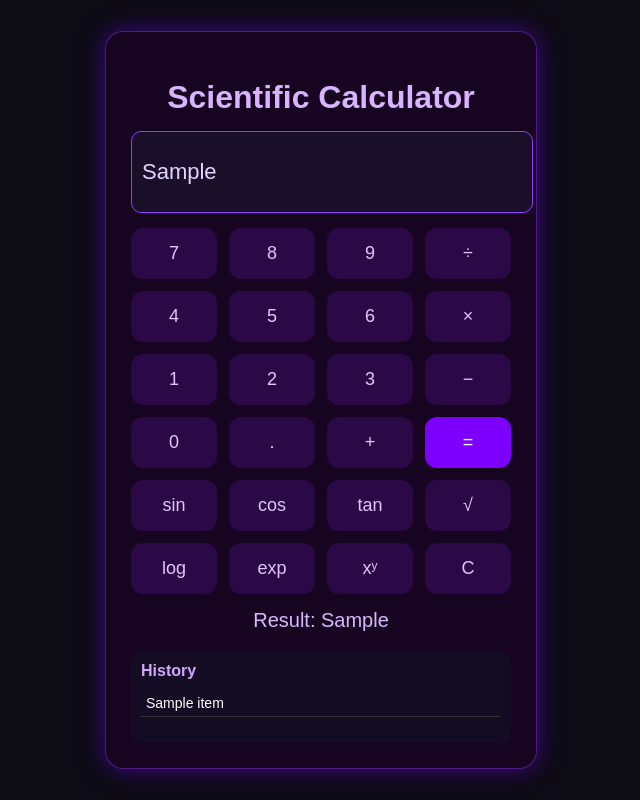
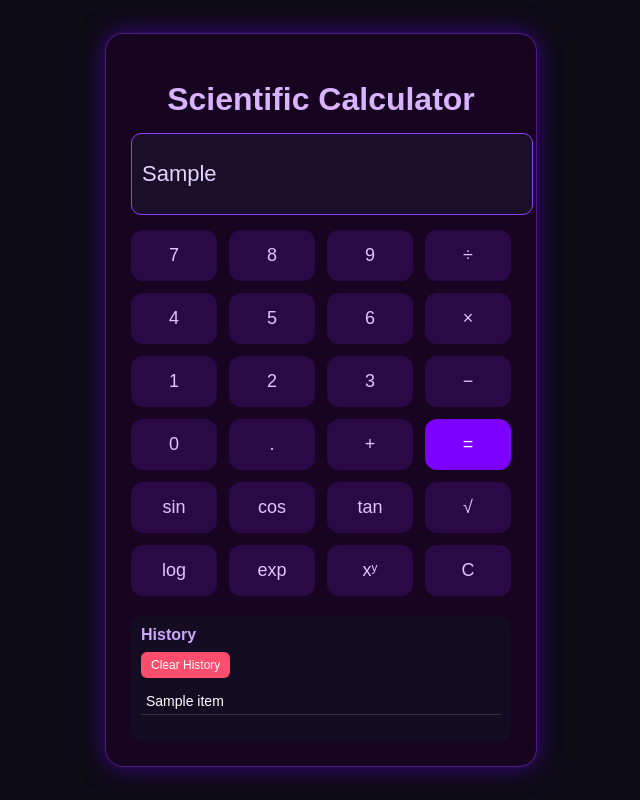
Before and after one commit to Austind16/Flask-Calculator, a Flask app: template Calc/templates/index.html in a window 1280 px wide. Shown: the whole page, without its empty margins (319-959 px from the left). Run offline with Flask 3, Linux system fonts and the light colour scheme; the template is opened without the code that fills it: most values are stand-ins (such as "Sample title", 1, 10 or a date in 2020).

Commit message:
Calculator Updated

```diff
--- a/Calc/app.py
+++ b/Calc/app.py
@@ -27,22 +27,22 @@ def calculator():
                 num = float(num1)
 
                 if operation == "sin":
-                    result = math.sin(math.radians(num))
+                    result = round(math.sin(math.radians(num)), 4)
                     history.append(f"sin({num}) = {result}")
                 elif operation == "cos":
-                    result = math.cos(math.radians(num))
+                    result = round(math.cos(math.radians(num)), 4)
                     history.append(f"cos({num}) = {result}")
                 elif operation == "tan":
-                    result = math.tan(math.radians(num))
+                    result = round(math.tan(math.radians(num)), 4)
                     history.append(f"tan({num}) = {result}")
                 elif operation == "sqrt":
-                    result = "Error: negative root" if num < 0 else math.sqrt(num)
+                    result = "Error: negative root" if num < 0 else round(math.sqrt(num), 4)
                     history.append(f"sqrt({num}) = {result}")
                 elif operation == "log":
-                    result = "Error: log undefined for ≤ 0" if num <= 0 else math.log10(num)
+                    result = "Error: log undefined for ≤ 0" if num <= 0 else round(math.log10(num), 4)
                     history.append(f"log({num}) = {result}")
                 elif operation == "exp":
-                    result = math.exp(num)
+                    result = round(math.exp(num), 4)
                     history.append(f"exp({num}) = {result}")
 
         # ------------------------------
@@ -65,14 +65,19 @@ def calculator():
                     result = num1 * num2
                     history.append(f"{num1} * {num2} = {result}")
                 elif operation in ["/", "div"]:
-                    result = "Error: cannot divide by 0" if num2 == 0 else num1 / num2
+                    result = "Error: cannot divide by 0" if num2 == 0 else round(num1 / num2, 4)
                     history.append(f"{num1} / {num2} = {result}")
                 elif operation in ["^", "pow"]:
-                    result = num1 ** num2
+                    result = round(num1 ** num2, 4)
                     history.append(f"{num1} ^ {num2} = {result}")
 
     return render_template("index.html", input_value=result, history=history)
 
+@app.route("/clear-history", methods=["POST"])
+def clear_history():
+    global history
+    history.clear()
+    return '', 204
 
 if __name__ == "__main__":
     app.run(debug=True)
--- a/Calc/templates/index.html
+++ b/Calc/templates/index.html
@@ -80,6 +80,7 @@ color:#d6baff;
 }
 
 .history{
+
 margin-top:20px;
 max-height:150px;
 overflow-y:auto;
@@ -169,15 +170,22 @@ placeholder="0" readonly>
 
 </form>
 
-<div class="result-box">
-{% if input_value %}
-Result: {{ input_value }}
-{% endif %}
-</div>
-
 <div class="history">
 <h3>History</h3>
-<ul>
+
+<button type="button" onclick="clearHistory()" style="
+margin-top:8px;
+padding:6px 10px;
+background:#ff4d6d;
+border:none;
+border-radius:6px;
+color:white;
+cursor:pointer;
+font-size:12px;">
+Clear History
+</button>
+
+<ul id="historyList">
 {% for item in history %}
 <li>{{ item }}</li>
 {% endfor %}
@@ -296,6 +304,16 @@ display.value=firstNumber+" "+currentOperation+" "+secondNumber;
 }
 
 });
+function clearHistory(){
+
+    let historyList = document.getElementById("historyList");
+    historyList.innerHTML = "";
+
+    fetch("/clear-history", {
+        method: "POST"
+    });
+
+}
 
 </script>
 
```
